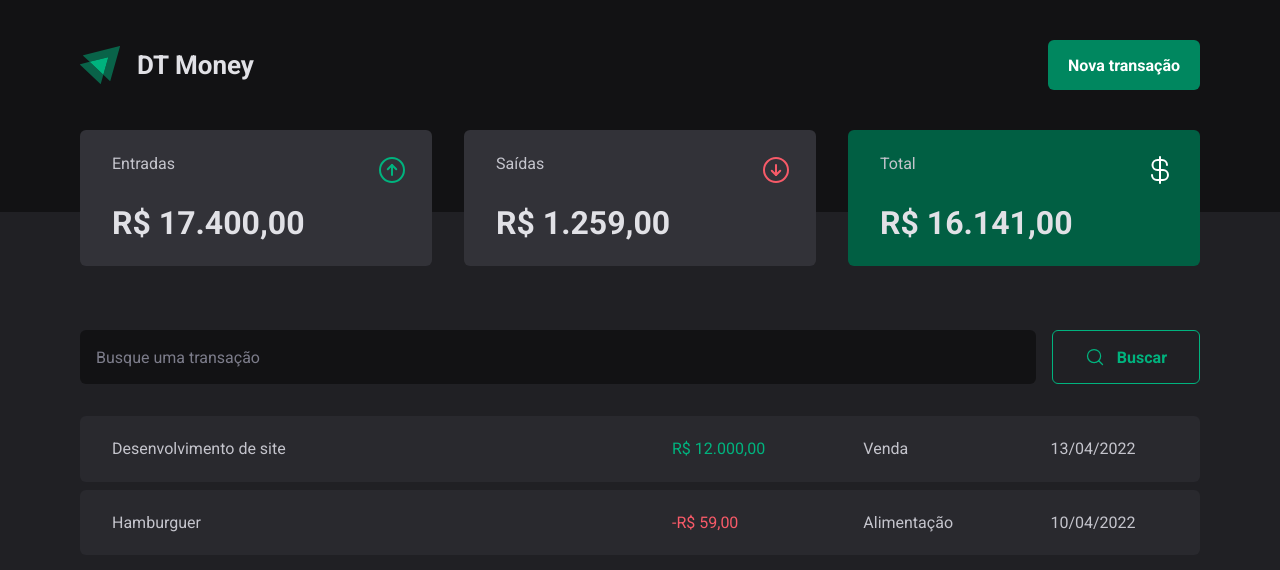
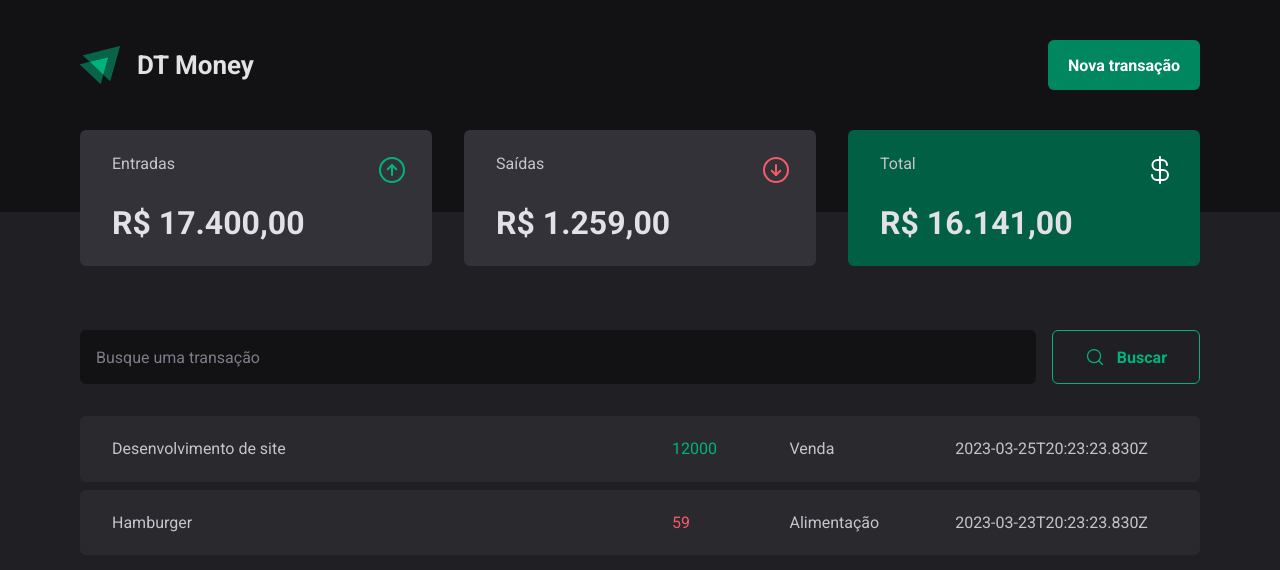
Before and after one commit to renatosouzaBR/dt-money, a React (Vite) app: page / in a window 1280 px wide. Shown: the top 570 px of the page. Built offline with nearby package versions, Linux system fonts and the light colour scheme; data requests are answered from the project's data file.

Commit message:
feat: fetch transations and rendering on the page

```diff
--- a/db.json
+++ b/db.json
@@ -9,7 +9,7 @@
       "createdAt": "2023-03-25T20:23:23.830Z"
     },
     {
-      "id": 1,
+      "id": 2,
       "description": "Hamburger",
       "price": 59,
       "type": "outcome",
--- a/src/App.tsx
+++ b/src/App.tsx
@@ -2,14 +2,14 @@ import { ThemeProvider } from 'styled-components'
 
 import { defaultTheme } from '@/styles/themes/default'
 import { GlobalStyle } from '@/styles/global'
-import { Transaction } from '@/pages/Transation'
+import { Transactions } from '@/pages/Transactions'
 
 export function App() {
   return (
     <ThemeProvider theme={defaultTheme}>
       <GlobalStyle />
 
-      <Transaction />
+      <Transactions />
     </ThemeProvider>
   )
 }
--- /dev/null
+++ b/src/pages/Transactions/index.tsx
@@ -0,0 +1,60 @@
+import { useEffect, useState } from 'react'
+
+import { Header } from '@/components/Header'
+import { Summary } from '@/components/Summary'
+
+import { SearchForm } from './components/SearchForm'
+import {
+  TransactionContainer,
+  TransactionsData,
+  TransactionType,
+} from './styles'
+
+interface Transaction {
+  id: number
+  description: string
+  price: number
+  type: 'income' | 'outcome'
+  category: string
+  createdAt: string
+}
+
+export function Transactions() {
+  const [transactionsData, setTransactionsData] = useState<Transaction[]>([])
+
+  async function fetchTransactions() {
+    const response = await fetch('http://localhost:3333/transactions')
+    const data = await response.json()
+    setTransactionsData(data)
+  }
+
+  useEffect(() => {
+    fetchTransactions()
+  }, [])
+
+  return (
+    <TransactionContainer>
+      <Header />
+      <Summary />
+
+      <TransactionsData>
+        <SearchForm />
+
+        <table>
+          <tbody>
+            {transactionsData.map((transation) => (
+              <tr key={transation.id}>
+                <td>{transation.description}</td>
+                <TransactionType variant={transation.type}>
+                  {transation.price}
+                </TransactionType>
+                <td>{transation.category}</td>
+                <td>{transation.createdAt}</td>
+              </tr>
+            ))}
+          </tbody>
+        </table>
+      </TransactionsData>
+    </TransactionContainer>
+  )
+}
--- a/src/pages/Transation/index.tsx
+++ /dev/null
@@ -1,39 +0,0 @@
-import { Header } from '@/components/Header'
-import { Summary } from '@/components/Summary'
-
-import { SearchForm } from './components/SearchForm'
-import {
-  TransactionContainer,
-  TransactionsData,
-  TransactionType,
-} from './styles'
-
-export function Transaction() {
-  return (
-    <TransactionContainer>
-      <Header />
-      <Summary />
-
-      <TransactionsData>
-        <SearchForm />
-
-        <table>
-          <tbody>
-            <tr>
-              <td>Desenvolvimento de site</td>
-              <TransactionType variant="income">R$ 12.000,00</TransactionType>
-              <td>Venda</td>
-              <td>13/04/2022</td>
-            </tr>
-            <tr>
-              <td>Hamburguer</td>
-              <TransactionType variant="outcome">-R$ 59,00</TransactionType>
-              <td>Alimentação</td>
-              <td>10/04/2022</td>
-            </tr>
-          </tbody>
-        </table>
-      </TransactionsData>
-    </TransactionContainer>
-  )
-}
```
Also changed, not shown: src/pages/Transactions/components/SearchForm/index.tsx (renamed from src/pages/Transation/components/SearchForm/index.tsx), src/pages/Transactions/components/SearchForm/styles.ts (renamed from src/pages/Transation/components/SearchForm/styles.ts), src/pages/Transactions/styles.ts (renamed from src/pages/Transation/styles.ts).
